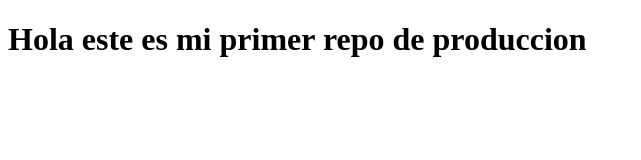
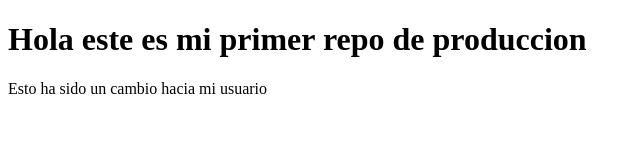
Before and after one commit to agonsant/w1ch1-alex-gonzalez, a plain HTML site: page index.html in a window 1280 px wide. Shown: the whole page, without its empty margins (0-641 px from the left). Drawn offline with Linux system fonts and the light colour scheme.

Commit message:
add info change to user

```diff
--- a/index.html
+++ b/index.html
@@ -8,5 +8,6 @@
 </head>
 <body>
     <h1>Hola este es mi primer repo de produccion</h1>
+    <p>Esto ha sido un cambio hacia mi usuario</p>
 </body>
 </html>
```
